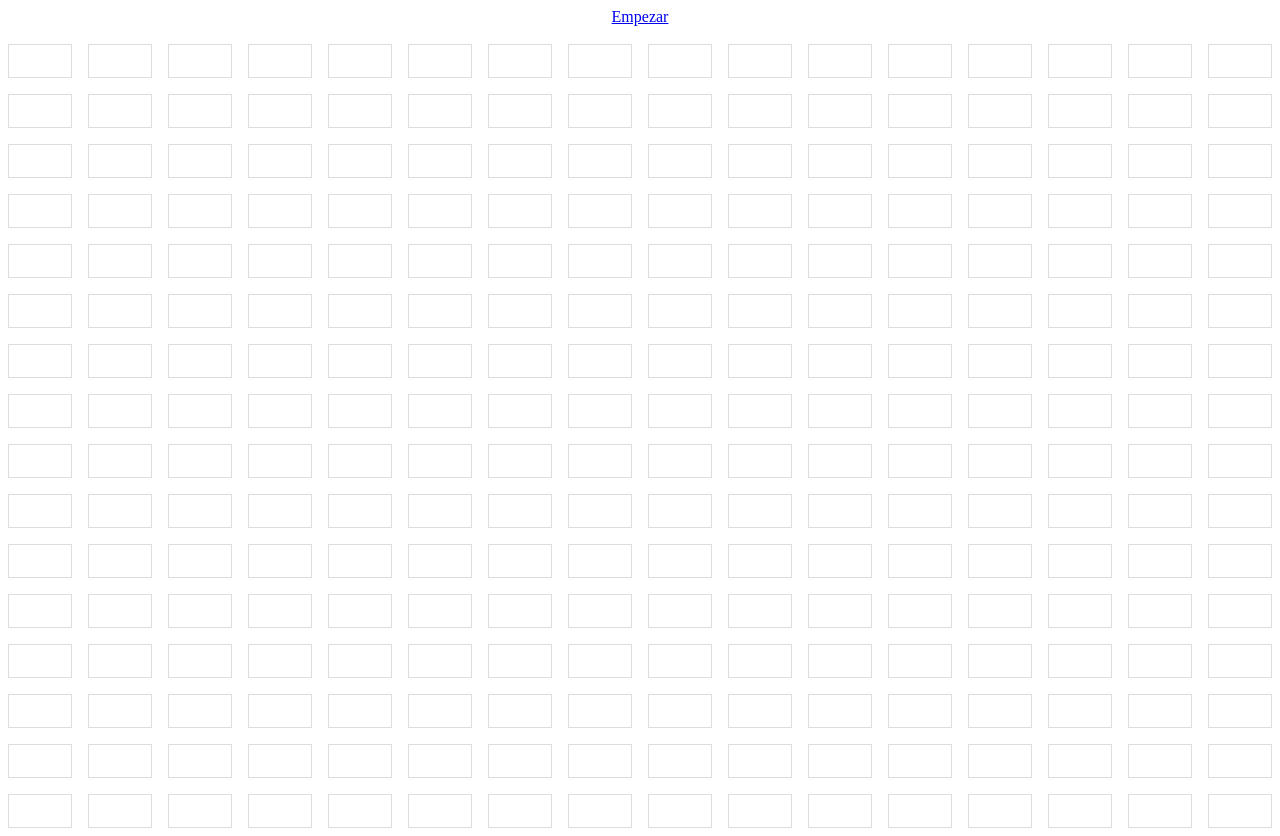
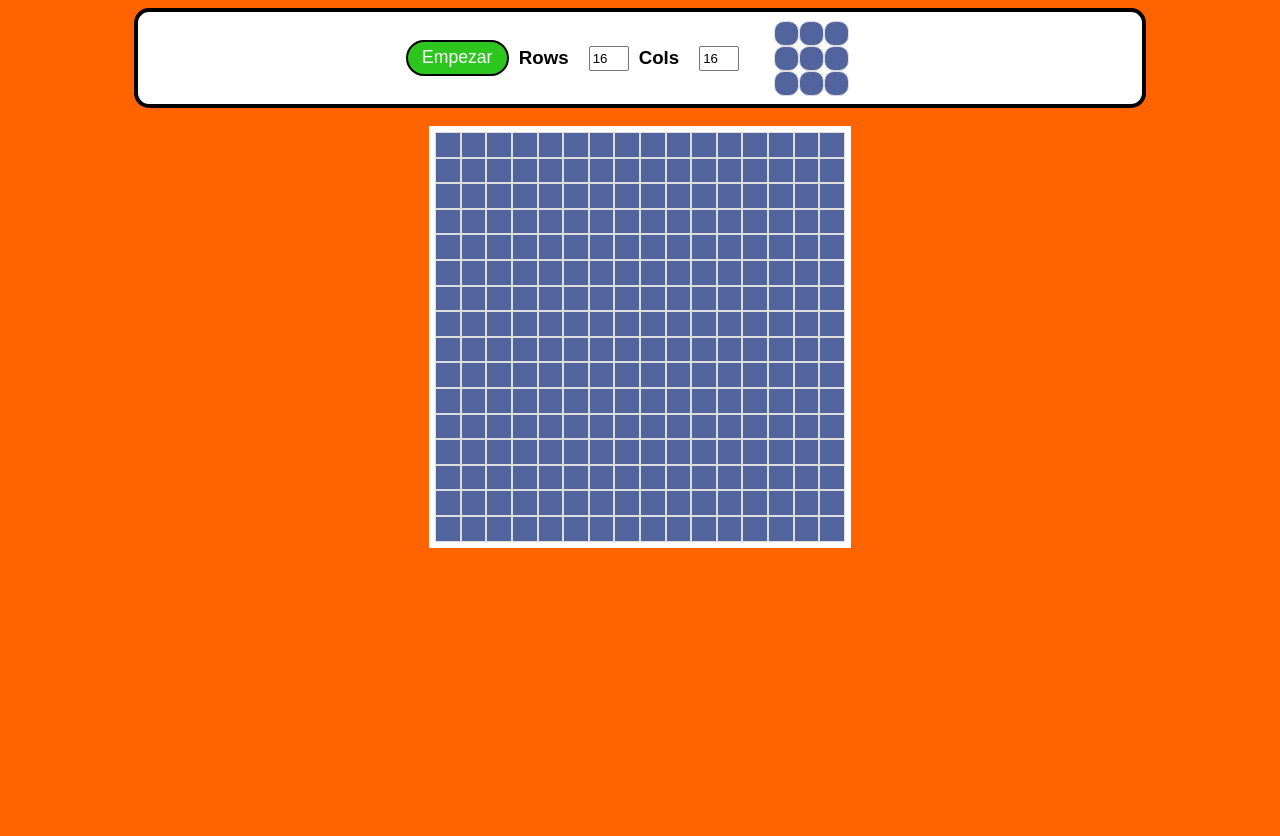
Before and after one commit to DanielMontesP/202204-W2CHWE-daniel-montes, a website: page index.html in a window 1280 px wide. Both pictures are taken after a click on the link "Empezar". After the commit the page ends 800 px from the top, so only its background shows below. Drawn offline with Linux system fonts and the light colour scheme.

Commit message:
Add game basic

```diff
--- a/index.css
+++ b/index.css
@@ -1,26 +1,109 @@
 * {
   box-sizing: border-box;
 }
+/* @media (max-width: 767px) {
+  .container_content {
+    grid-template-rows: 4rem auto auto 45px;
+    grid-template-columns: 16rem auto;
+
+    grid-template-areas:
+      "logo header"
+      "sidebar sidebar"
+      "main-content main-content"
+      "footer footer";
+  }
+} */
 :root {
-  --grid-cols: 1;
-  --grid-rows: 1;
+  /* --gridCols: 4;
+  --gridRows: 4; */
+  --color-Gris: rgb(240 238 238);
+  --color-Rojo: rgb(255, 100, 0);
+  --color-Azul: rgb(82 100 158);
 }
-
-a {
+body {
+  display: flex;
+  flex-direction: column;
+  align-items: center;
+  background: rgb(255, 100, 0);
+  font-family: sans-serif;
+}
+a,
+a:active,
+a:visited {
   display: inline-block;
+  text-decoration: none;
+  color: white;
+  font-size: 1.1em;
+  background: #2dc61f;
+  border: 2px solid black;
+  border-radius: 20px;
+  width: 103px;
+  height: 36px;
+  padding-top: 5px;
+}
+h3 {
+  padding-left: 10px;
+  padding-right: 20px;
 }
 .container_nav {
+  display: flex;
   text-align: center;
+  align-items: center;
+  justify-content: center;
+  background: white;
+  width: 80%;
+  height: 100px;
+  border: 4px;
+  border-style: solid;
+  border-radius: 15px;
+  padding-right: 25px;
 }
 .container_content {
-  display: grid;
-  grid-gap: 1em;
-  grid-template-rows: repeat(var(--grid-rows), 1fr);
-  grid-template-columns: repeat(var(--grid-cols), 1fr);
+  display: inline-grid;
+  border: 6px solid white;
+  /* gap: 0px 0px; */
+  visibility: hidden;
 }
-
+.patron_container {
+  display: inline-grid;
+  /* gap: 0px 0px; */
+  padding-left: 35px;
+}
 .grid-item {
-  padding: 1em;
+  /* padding: 1em; */
   border: 1px solid #ddd;
   text-align: center;
+  background: var(--color-Azul);
+  /* border-radius: 5px; */
+  width: 1.6em;
+  height: 1.6em;
+  /* width: 25px;
+    height: 25px; */
 }
+.patron__grid-item {
+  /* padding: 1em; */
+  background: var(--color-Azul);
+  border: 1px solid #ddd;
+  text-align: center;
+  border-radius: 10px;
+  width: 25px;
+  height: 25px;
+}
+.cell_selected {
+  background: yellow;
+  transform: rotate();
+}
+/* grid-row-start: 4;
+  grid-column-start: 4;
+
+  grid-row-end: 5;
+  grid-column-end: 5; */
+
+.rows {
+  height: 25px;
+  width: 40px;
+}
+.cols {
+  height: 25px;
+  width: 40px;
+}
--- a/index.html
+++ b/index.html
@@ -11,7 +11,12 @@
   </head>
   <body>
     <div class="container_nav">
-      <a href="javascript:makeRows(16,16);">Empezar</a>
+      <a href="javascript:startGame();">Empezar</a>
+      <h3>Rows</h3>
+      <input type="text" class="rows" value="16" />
+      <h3>Cols</h3>
+      <input type="text" class="cols" value="16" />
+      <div class="patron_container"></div>
     </div>
     <br />
 
--- a/index.js
+++ b/index.js
@@ -1,15 +1,68 @@
-function makeRows(rows, cols) {
+const clsContent = () => {
+  const elements = document.getElementsByClassName("grid-item");
+
+  while (elements.length > 0) elements[0].remove();
+
+  const elements_patron = document.getElementsByClassName("patron__grid-item");
+
+  while (elements_patron.length > 0) elements_patron[0].remove();
+};
+const crearGrid = () => {
   const container = document.querySelector(".container_content");
-
-  container.style.setProperty("--grid-rows", rows);
-  container.style.setProperty("--grid-cols", cols);
-  for (let c = 0; c < rows * cols; c++) {
+  const userRows = document.querySelector(".rows").value;
+  const userCols = document.querySelector(".cols").value;
+  for (let c = 0; c < userRows * userCols; c++) {
     const cell = document.createElement("div");
     // cell.innerText = c + 1;
     // cell.innerHTML = c + 1;
 
     container.appendChild(cell).className = "grid-item grid-item_" + (c + 1); // eslint-disable-line
   }
+  document.querySelector(".container_content").style.gridTemplateRows =
+    "repeat(" + userRows + ", auto)"; // eslint-disable-line
+  document.querySelector(".container_content").style.gridTemplateColumns =
+    "repeat(" + userCols + ", auto)"; // eslint-disable-line
+  document.querySelector(".container_content").style.visibility = "visible";
+  // grid-template-rows: repeat(var(--gridRows), auto);
+  //   grid-template-columns: repeat(var(--gridCols), auto);
+};
+const crearPatron = () => {
+  // debugger;
+  const container = document.querySelector(".patron_container");
+  const userRows = 3;
+  const userCols = 3;
+
+  for (let c = 0; c < userRows * userCols; c++) {
+    const cell = document.createElement("div");
+    // cell.innerText = c + 1;
+    // cell.innerHTML = c + 1;
+
+    container.appendChild(cell).className =
+      "patron__grid-item patron__grid-item_" + (c + 1); // eslint-disable-line
+  }
+  document.querySelector(".patron_container").style.gridTemplateRows =
+    "repeat(" + userRows + ", auto)"; // eslint-disable-line
+  document.querySelector(".patron_container").style.gridTemplateColumns =
+    "repeat(" + userCols + ", auto)"; // eslint-disable-line
+};
+const setColor = () => {
+  debugger;
+  document.querySelector(id).style.background = "red";
+};
+function startGame() {
+  // container.style.setProperty("--grid-rows", userRows);
+  // container.style.setProperty("--grid-cols", userCols);
+
+  clsContent();
+  crearGrid();
+  crearPatron();
+  const cols = document.querySelectorAll(".patron__grid-item");
+
+  cols.forEach((element) => {
+    element.addEventListener("mouseup", () => {
+      // eslint-disable-line
+
+      setColor();
+    });
+  });
 }
-
-// makeRows(16, 16);
```
